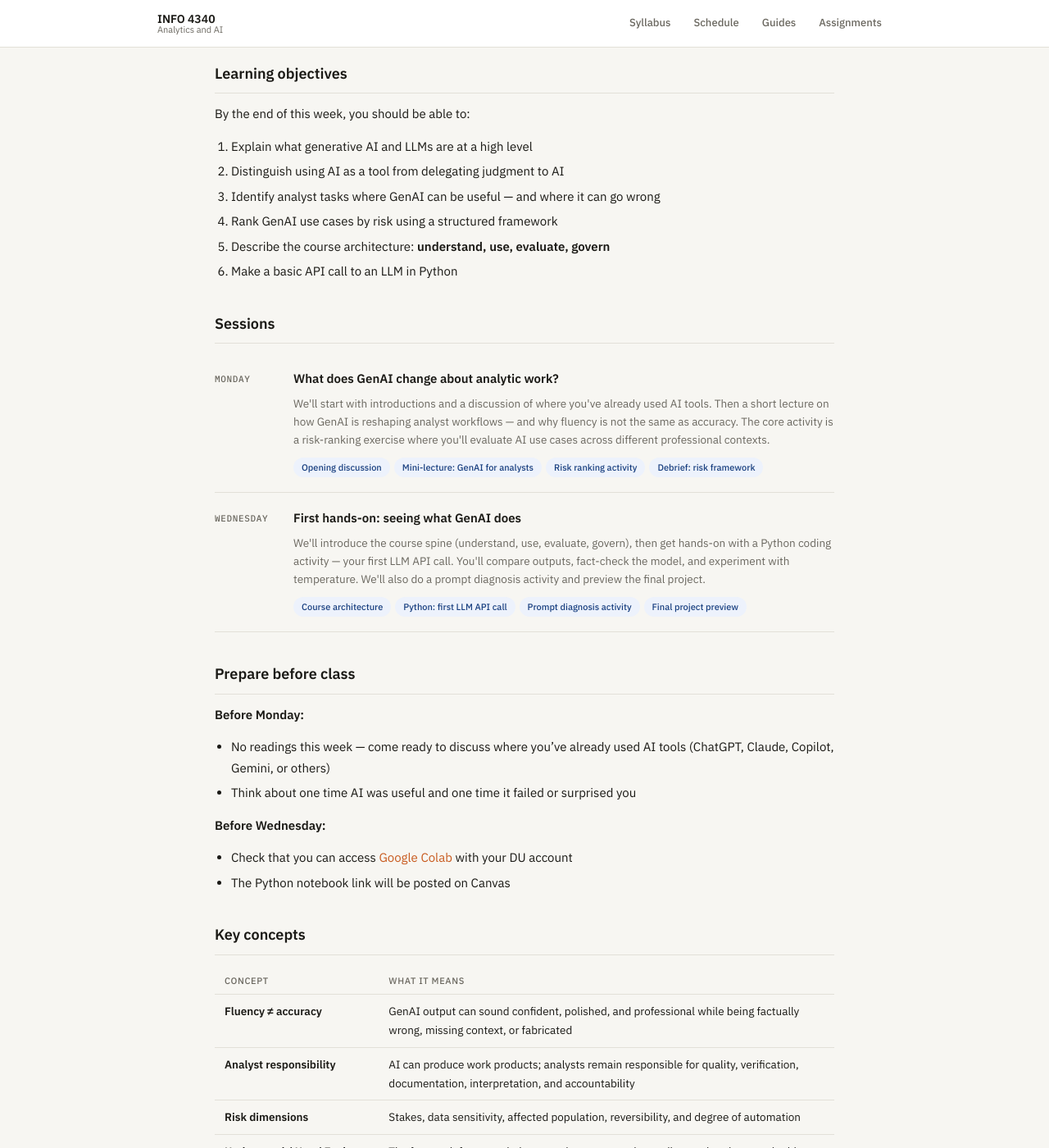
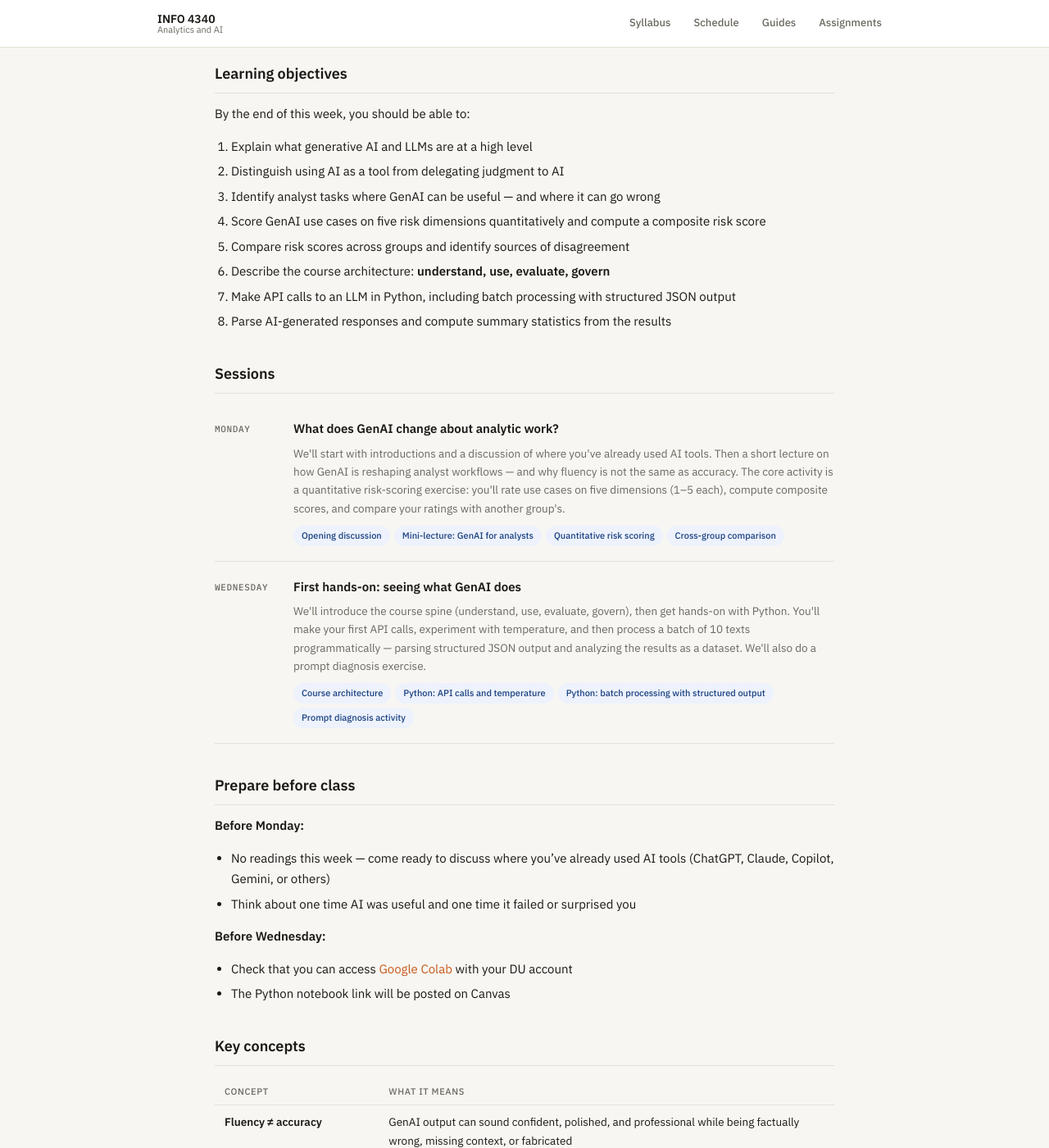
Before and after one commit to steflangehennig/info4340, a Jekyll site: the page built from schedule/week-1.md, in a window 1280 px wide and 1400 px high, scrolled down 251 px. Shown: the whole window at 82% size. Built offline with Jekyll 4.4.1, drawn with Linux system fonts in a browser that asks for light colours; some of the changed text lies outside the part shown.

Commit message:
update week 1

```diff
--- a/schedule/week-1.md
+++ b/schedule/week-1.md
@@ -18,9 +18,11 @@ By the end of this week, you should be able to:
 1. Explain what generative AI and LLMs are at a high level
 2. Distinguish using AI as a tool from delegating judgment to AI
 3. Identify analyst tasks where GenAI can be useful — and where it can go wrong
-4. Rank GenAI use cases by risk using a structured framework
-5. Describe the course architecture: **understand, use, evaluate, govern**
-6. Make a basic API call to an LLM in Python
+4. Score GenAI use cases on five risk dimensions quantitatively and compute a composite risk score
+5. Compare risk scores across groups and identify sources of disagreement
+6. Describe the course architecture: **understand, use, evaluate, govern**
+7. Make API calls to an LLM in Python, including batch processing with structured JSON output
+8. Parse AI-generated responses and compute summary statistics from the results
 
 ## Sessions
 
@@ -28,12 +30,12 @@ By the end of this week, you should be able to:
   <div class="session-label">Monday</div>
   <div class="session-content">
     <div class="session-title">What does GenAI change about analytic work?</div>
-    <p>We'll start with introductions and a discussion of where you've already used AI tools. Then a short lecture on how GenAI is reshaping analyst workflows — and why fluency is not the same as accuracy. The core activity is a risk-ranking exercise where you'll evaluate AI use cases across different professional contexts.</p>
+    <p>We'll start with introductions and a discussion of where you've already used AI tools. Then a short lecture on how GenAI is reshaping analyst workflows — and why fluency is not the same as accuracy. The core activity is a quantitative risk-scoring exercise: you'll rate use cases on five dimensions (1–5 each), compute composite scores, and compare your ratings with another group's.</p>
     <div class="session-topics">
       <span class="topic-tag">Opening discussion</span>
       <span class="topic-tag">Mini-lecture: GenAI for analysts</span>
-      <span class="topic-tag">Risk ranking activity</span>
-      <span class="topic-tag">Debrief: risk framework</span>
+      <span class="topic-tag">Quantitative risk scoring</span>
+      <span class="topic-tag">Cross-group comparison</span>
     </div>
   </div>
 </div>
@@ -42,12 +44,12 @@ By the end of this week, you should be able to:
   <div class="session-label">Wednesday</div>
   <div class="session-content">
     <div class="session-title">First hands-on: seeing what GenAI does</div>
-    <p>We'll introduce the course spine (understand, use, evaluate, govern), then get hands-on with a Python coding activity — your first LLM API call. You'll compare outputs, fact-check the model, and experiment with temperature. We'll also do a prompt diagnosis activity and preview the final project.</p>
+    <p>We'll introduce the course spine (understand, use, evaluate, govern), then get hands-on with Python. You'll make your first API calls, experiment with temperature, and then process a batch of 10 texts programmatically — parsing structured JSON output and analyzing the results as a dataset. We'll also do a prompt diagnosis exercise.</p>
     <div class="session-topics">
       <span class="topic-tag">Course architecture</span>
-      <span class="topic-tag">Python: first LLM API call</span>
+      <span class="topic-tag">Python: API calls and temperature</span>
+      <span class="topic-tag">Python: batch processing with structured output</span>
       <span class="topic-tag">Prompt diagnosis activity</span>
-      <span class="topic-tag">Final project preview</span>
     </div>
   </div>
 </div>
@@ -55,12 +57,10 @@ By the end of this week, you should be able to:
 ## Prepare before class
 
 **Before Monday:**
-
 - No readings this week — come ready to discuss where you've already used AI tools (ChatGPT, Claude, Copilot, Gemini, or others)
 - Think about one time AI was useful and one time it failed or surprised you
 
 **Before Wednesday:**
-
 - Check that you can access [Google Colab](https://colab.research.google.com) with your DU account
 - The Python notebook link will be posted on Canvas
 
@@ -70,7 +70,8 @@ By the end of this week, you should be able to:
 |---|---|
 | **Fluency ≠ accuracy** | GenAI output can sound confident, polished, and professional while being factually wrong, missing context, or fabricated |
 | **Analyst responsibility** | AI can produce work products; analysts remain responsible for quality, verification, documentation, interpretation, and accountability |
-| **Risk dimensions** | Stakes, data sensitivity, affected population, reversibility, and degree of automation |
+| **Risk dimensions** | Stakes, data sensitivity, affected population, reversibility, and degree of automation — scored 1–5 each for a composite risk score |
+| **Structured output** | Requesting JSON-formatted responses from LLMs so results can be parsed and analyzed as data |
 | **Understand / Use / Evaluate / Govern** | The four-verb framework that organizes every topic, reading, and assignment in this course |
 
 ## Readings and resources
@@ -85,10 +86,10 @@ This week's readings are optional background — the main learning happens in cl
 <div class="assignment-preview" markdown="0">
   <div class="assignment-preview-title">GenAI Use Case Reflection</div>
   <div class="assignment-preview-meta">~1 page · Due before class, Week 2 Monday · Submit via Canvas</div>
-  <p>Describe one realistic GenAI use case in a future analyst role. Explain what AI would do, what the human analyst would still be responsible for, what would need to be verified, and the risk level.</p>
+  <p>Describe one realistic GenAI use case in a future analyst role. Explain what AI would do, what the human analyst would still be responsible for, what would need to be verified, and the risk level — including a quantitative score on the five risk dimensions.</p>
   <a href="{{ site.baseurl }}/assignments/week-1-reflection/" class="assignment-link">Full prompt and rubric →</a>
 </div>
 
 ## Looking ahead
 
-Next week we'll move into **LLMs, harnesses, and setup** — you'll learn the conceptual model behind how these systems work (tokens, context windows, model landscape) and set up your development environment with VS Code and AI coding tools. See the [setup guide]({{ site.baseurl }}/guides/dev-setup/) to get a head start.
+Next week we'll move into **LLMs, harnesses, and setup** — you'll learn the conceptual model behind how these systems work (tokens, context windows, model landscape), set up your development environment, and run a systematic model benchmarking exercise. See the [setup guide]({{ site.baseurl }}/guides/dev-setup/) to get a head start.
```
